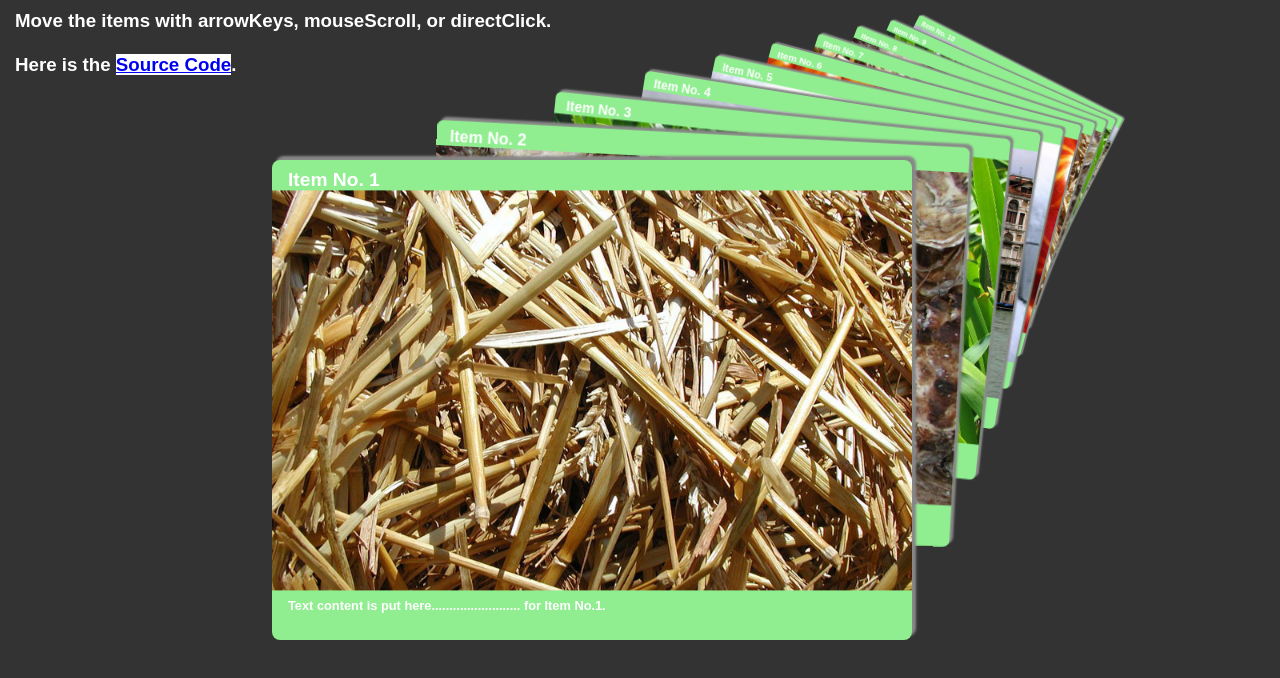
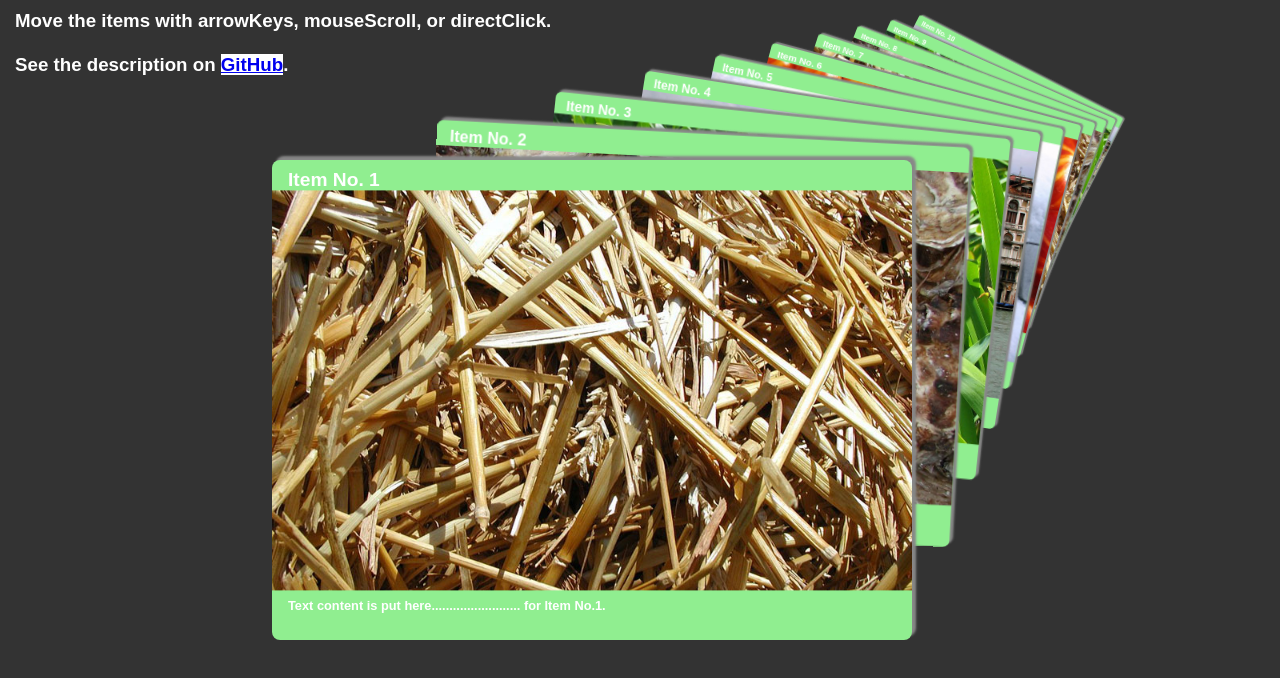
Before and after one commit to coderLMN/CSS3dTimeMachine, a plain HTML site: page index.html in a window 1280 px wide. Drawn offline with Linux system fonts and the light colour scheme.

Commit message:
description link

```diff
--- a/index.html
+++ b/index.html
@@ -22,7 +22,7 @@
 	<body>
 		<h3 style="position: fixed; top: 10px; left: 15px;">
 			Move the items with arrowKeys, mouseScroll, or directClick. <br><br>
-			Here is the <a href="https://github.com/coderLMN/CSS3dTimeMachine" style="background-color: white;">Source Code</a>.
+			See the description on <a href="https://github.com/coderLMN/CSS3dTimeMachine" style="background-color: white;">GitHub</a>.
 		</h3>
 		<audio autoplay loop>
   			<source src="http://rm.sina.com.cn/wm/VZ200812251304299958VK/music/MUSIC0812261217047952.mp3" type="audio/mpeg">
```
